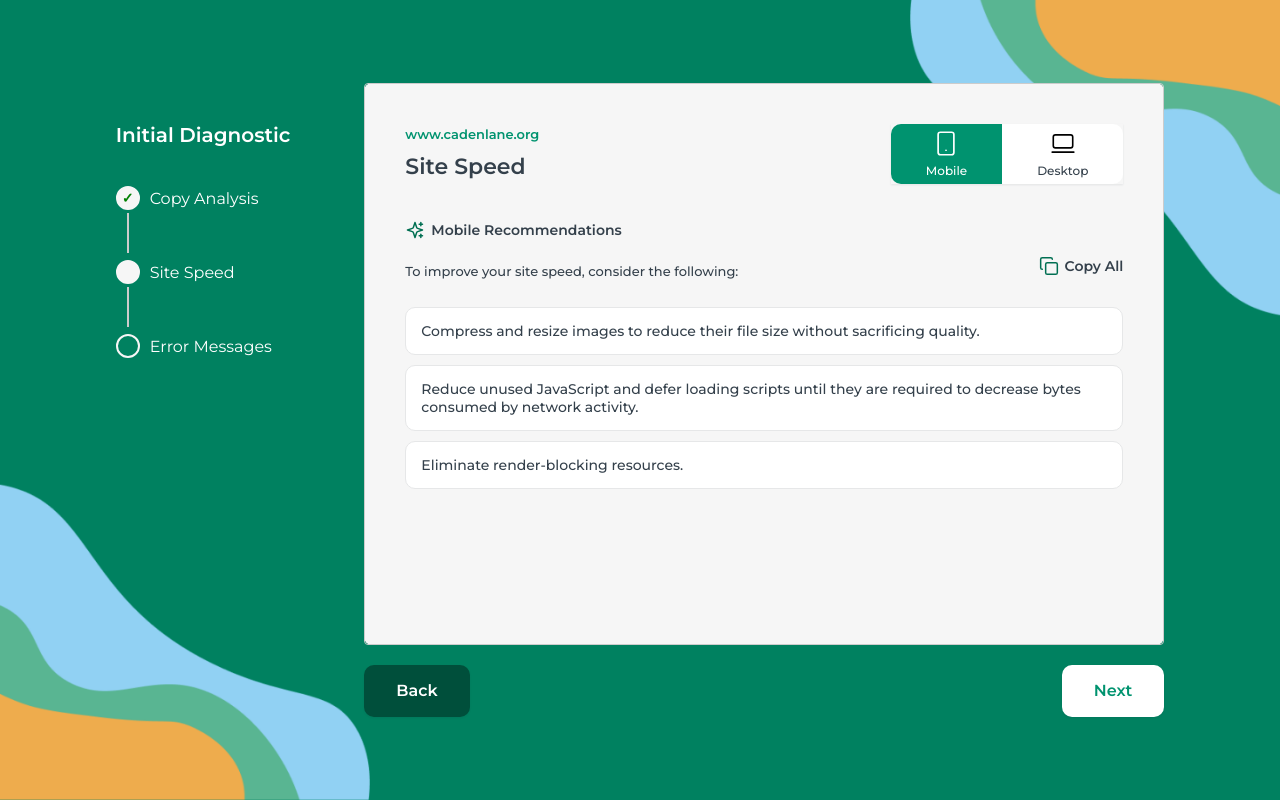
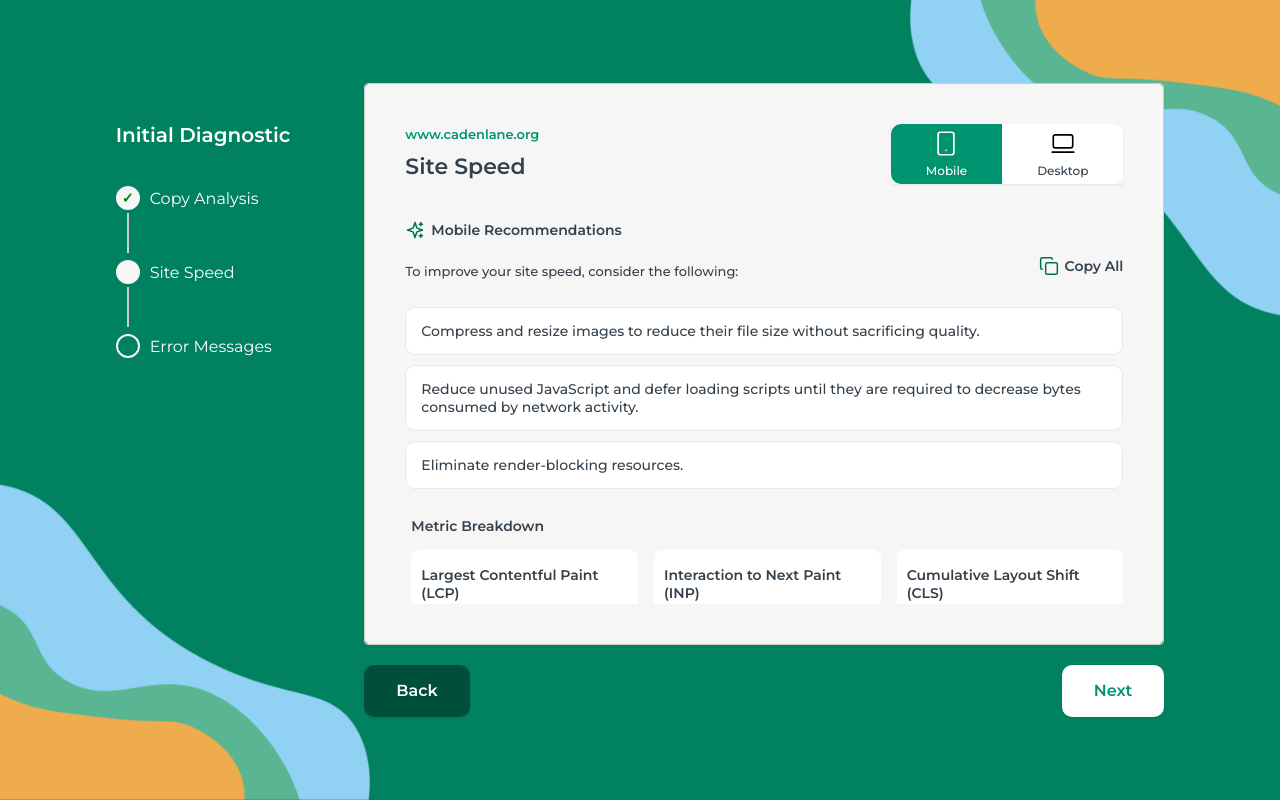
Before and after one commit to AdamsEugene/page-vitals, a Vue app: page / in a window 1280 px wide. Both pictures are taken after a click on the button "Next". Built offline with nearby package versions, Linux system fonts and the light colour scheme.

Commit message:
saving step 2 component

```diff
--- a/src/components/Step2Component.vue
+++ b/src/components/Step2Component.vue
@@ -29,6 +29,8 @@
 
     <!--################## Mobile Section Tab ######################-->
     <div class="page_vitals_tab1_content" v-show="activeTab === 'mobile'">
+
+      <!-- section 1 (mobile recommendations) -->
       <div class="page_vitals_tab1_content_header_wrapper">
         <svg xmlns="http://www.w3.org/2000/svg" width="20" height="20" viewBox="0 0 20 20" fill="none">
         <path d="M10 2.5L8.40667 7.34417C8.32512 7.59209 8.1865 7.8174 8.00195 8.00195C7.8174 8.1865 7.59209 8.32512 7.34417 8.40667L2.5 10L7.34417 11.5933C7.59209 11.6749 7.8174 11.8135 8.00195 11.9981C8.1865 12.1826 8.32512 12.4079 8.40667 12.6558L10 17.5L11.5933 12.6558C11.6749 12.4079 11.8135 12.1826 11.9981 11.9981C12.1826 11.8135 12.4079 11.6749 12.6558 11.5933L17.5 10L12.6558 8.40667C12.4079 8.32512 12.1826 8.1865 11.9981 8.00195C11.8135 7.8174 11.6749 7.59209 11.5933 7.34417L10 2.5Z" stroke="#016F52" stroke-width="1.5" stroke-linecap="round" stroke-linejoin="round"/>
@@ -59,6 +61,8 @@
       </div>
       </div>
 
+      <!-- recommendations list -->
+      <div>
         <div class="page_vitals_button_wrapper page_vitals_tab1_content_wrapper">
           <p class="page_vitals_content_ul_heading">Compress and resize images to reduce their file size without sacrificing quality.</p>
       </div>
@@ -70,8 +74,89 @@
       </div>
       </div>
 
+      <!-- section 2 Metric Breakdown -->
+      <section>
+        <div class="page_vitals_tab1_content_header_wrapper metrics_breakdown">
+          <span class="page_vitals_tab1_content_header">Metric Breakdown</span>
+        </div>
+
+        <div class="page_vitals_grid-container">
+    <!-- Repeat this div for each box -->
+    <div class="page_vitals_grid-item">Largest Contentful Paint (LCP) <button class="page_vitals_metrics_numbers page_vitals_color_red">4.3 s</button> </div>
+    <div class="page_vitals_grid-item">Interaction to Next Paint (INP) <button class="page_vitals_metrics_numbers page_vitals_color_orange">338 ms</button> </div>
+    <div class="page_vitals_grid-item">Cumulative Layout Shift (CLS) <button class="page_vitals_metrics_numbers page_vitals_color_lightgreen">0</button> </div>
+    <div class="page_vitals_grid-item">First Contentful Paint (ECP) <button class="page_vitals_metrics_numbers page_vitals_color_lightgreen">1.7 s</button> </div>
+    <div class="page_vitals_grid-item">First Input Delay (FID) <button class="page_vitals_metrics_numbers page_vitals_color_lightgreen">30 ms</button> </div>
+    <div class="page_vitals_grid-item">Time to First Byte (TTFB) <button class="page_vitals_metrics_numbers page_vitals_color_lightgreen">0.5 s</button> </div>
+    <!-- Repeat as needed -->
+  </div>
+      </section>
+    </div>
+
     <!--################## Desktop Section Tab ####################-->
-    <div class="page_vitals_tab2_content" v-show="activeTab === 'desktop'">desktop content</div>
+    <div class="page_vitals_tab2_content" v-show="activeTab === 'desktop'">
+
+<!-- section 1 (mobile recommendations) -->
+<div class="page_vitals_tab1_content_header_wrapper">
+  <svg xmlns="http://www.w3.org/2000/svg" width="20" height="20" viewBox="0 0 20 20" fill="none">
+  <path d="M10 2.5L8.40667 7.34417C8.32512 7.59209 8.1865 7.8174 8.00195 8.00195C7.8174 8.1865 7.59209 8.32512 7.34417 8.40667L2.5 10L7.34417 11.5933C7.59209 11.6749 7.8174 11.8135 8.00195 11.9981C8.1865 12.1826 8.32512 12.4079 8.40667 12.6558L10 17.5L11.5933 12.6558C11.6749 12.4079 11.8135 12.1826 11.9981 11.9981C12.1826 11.8135 12.4079 11.6749 12.6558 11.5933L17.5 10L12.6558 8.40667C12.4079 8.32512 12.1826 8.1865 11.9981 8.00195C11.8135 7.8174 11.6749 7.59209 11.5933 7.34417L10 2.5Z" stroke="#016F52" stroke-width="1.5" stroke-linecap="round" stroke-linejoin="round"/>
+  <path d="M15.833 2.5V5.83333" stroke="#016F52" stroke-width="1.5" stroke-linecap="round" stroke-linejoin="round"/>
+  <path d="M15.833 14.1667V17.5" stroke="#016F52" stroke-width="1.5" stroke-linecap="round" stroke-linejoin="round"/>
+  <path d="M14.167 4.16666H17.5003" stroke="#016F52" stroke-width="1.5" stroke-linecap="round" stroke-linejoin="round"/>
+  <path d="M14.167 15.8333H17.5003" stroke="#016F52" stroke-width="1.5" stroke-linecap="round" stroke-linejoin="round"/>
+  </svg>
+  <span class="page_vitals_tab1_content_header">Desktop Recommendations</span>
+</div>
+
+<div class="page_vitals_info_wrapper">
+  <p class="page_vitals_info_text">To improve your site speed, consider the following:</p>
+
+  <div class="page_vitals_tab1_content_header_wrapper">
+    <svg xmlns="http://www.w3.org/2000/svg" width="20" height="20" viewBox="0 0 20 20" fill="none">
+    <g clip-path="url(#clip0_1278_5460)">
+    <path d="M16.667 6.66666H8.33366C7.41318 6.66666 6.66699 7.41285 6.66699 8.33332V16.6667C6.66699 17.5871 7.41318 18.3333 8.33366 18.3333H16.667C17.5875 18.3333 18.3337 17.5871 18.3337 16.6667V8.33332C18.3337 7.41285 17.5875 6.66666 16.667 6.66666Z" stroke="#016F52" stroke-width="1.5" stroke-linecap="round" stroke-linejoin="round"/>
+    <path d="M3.33366 13.3333C2.41699 13.3333 1.66699 12.5833 1.66699 11.6667V3.33332C1.66699 2.41666 2.41699 1.66666 3.33366 1.66666H11.667C12.5837 1.66666 13.3337 2.41666 13.3337 3.33332" stroke="#016F52" stroke-width="1.5" stroke-linecap="round" stroke-linejoin="round"/>
+    </g>
+    <defs>
+    <clipPath id="clip0_1278_5460">
+    <rect width="20" height="20" fill="white"/>
+    </clipPath>
+    </defs>
+    </svg>
+  <span class="page_vitals_tab1_content_header">Copy All</span>
+</div>
+</div>
+
+<!-- recommendations list -->
+<div>
+  <div class="page_vitals_button_wrapper page_vitals_tab1_content_wrapper page_vitals_tab1_content_margin">
+    <p class="page_vitals_content_ul_heading">Eliminate render-blocking resources.</p>
+</div>
+  <div class="page_vitals_button_wrapper page_vitals_tab1_content_wrapper">
+    <p class="page_vitals_content_ul_heading">Compress and resize images to reduce their file size without sacrificing quality.</p>
+</div>
+  <div class="page_vitals_button_wrapper page_vitals_tab1_content_wrapper page_vitals_tab1_content_margin">
+    <p class="page_vitals_content_ul_heading">Reduce unused JavaScript and defer loading scripts until they are required to decrease bytes consumed by network activity.</p>
+</div>
+</div>
+
+<!-- section 2 Metric Breakdown -->
+<section>
+  <div class="page_vitals_tab1_content_header_wrapper metrics_breakdown">
+    <span class="page_vitals_tab1_content_header">Metric Breakdown</span>
+  </div>
+
+  <div class="page_vitals_grid-container">
+<div class="page_vitals_grid-item">First Contentful Paint (ECP) <button class="page_vitals_metrics_numbers page_vitals_color_lightgreen">1.7 s</button> </div>
+<div class="page_vitals_grid-item">First Input Delay (FID) <button class="page_vitals_metrics_numbers page_vitals_color_lightgreen">30 ms</button> </div>
+<div class="page_vitals_grid-item">Time to First Byte (TTFB) <button class="page_vitals_metrics_numbers page_vitals_color_lightgreen">0.5 s</button> </div>
+<div class="page_vitals_grid-item">Largest Contentful Paint (LCP) <button class="page_vitals_metrics_numbers page_vitals_color_red">4.3 s</button> </div>
+<div class="page_vitals_grid-item">Interaction to Next Paint (INP) <button class="page_vitals_metrics_numbers page_vitals_color_orange">338 ms</button> </div>
+<div class="page_vitals_grid-item">Cumulative Layout Shift (CLS) <button class="page_vitals_metrics_numbers page_vitals_color_lightgreen">0</button> </div>
+
+</div>
+</section>
+</div>
 
 </div>
 </template>
@@ -80,7 +165,7 @@
 export default {
   data() {
     return {
-      activeTab: 'mobile' // Initially show mobile content
+      activeTab: 'mobile'
     };
   },
   methods: {
@@ -96,6 +181,17 @@ export default {
   display: flex;
   flex-direction: column;
   height: 480px;
+}
+.page_vitals_tab1_content, .page_vitals_tab2_content {
+  overflow-y: scroll;
+  overflow-x: hidden;
+  overflow-y: scroll;
+  scrollbar-width: none;
+  -ms-overflow-style: none;
+}
+
+.page_vitals_tab1_content::-webkit-scrollbar, .page_vitals_tab2_content::-webkit-scrollbar {
+  display: none;
 }
 
 .page_vitals_button_wrapper {
@@ -220,4 +316,52 @@ font-weight: 500;
   .page_vitals_tab1_content_margin{
     margin-top: 10px;
   }
+
+  .metrics_breakdown{
+    margin-top: 28px;
+  }
+
+  .page_vitals_grid-container {
+  display: grid;
+  grid-template-columns: repeat(3, 1fr);
+  gap: 10px;
+  margin-top: 15px;
+}
+
+.page_vitals_grid-item {
+  background-color: #fff;
+  border-radius: 8px;
+  padding: 16px 10px;
+  color: #34404B;
+font-size: 14px;
+font-weight: 600;
+margin-left: 6px;
+  /* height: 100px; */
+}
+
+.page_vitals_metrics_numbers{
+width: 72px;
+padding: 6px 10px;
+display: block;
+margin-top: 30px;
+border: none;
+border-radius: 4px;
+font-weight: 600;
+}
+
+.page_vitals_color_red{
+  background-color: #FFE7D8;
+  color: #FF4A3D;
+  /* font-weight: 600; */
+}
+.page_vitals_color_orange{
+background-color: #FDF1E3;
+color: #CE7422;
+/* font-weight: 600; */
+}
+.page_vitals_color_lightgreen{
+  background-color: #D7FCD2;
+  color: #12904E;
+  /* font-weight: 600; */
+}
 </style>
```
Lines whose indentation alone changed are shown as unchanged.
